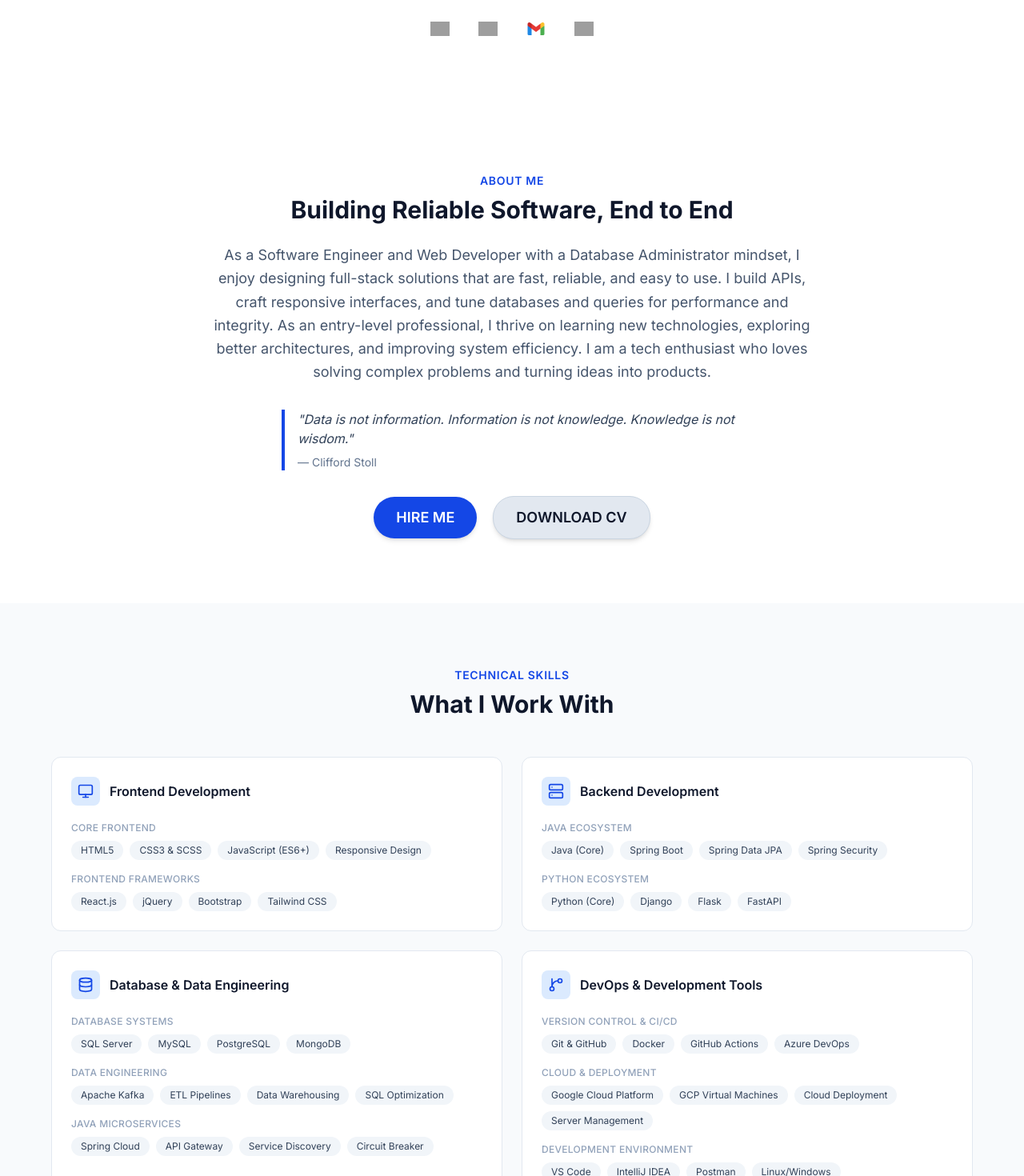
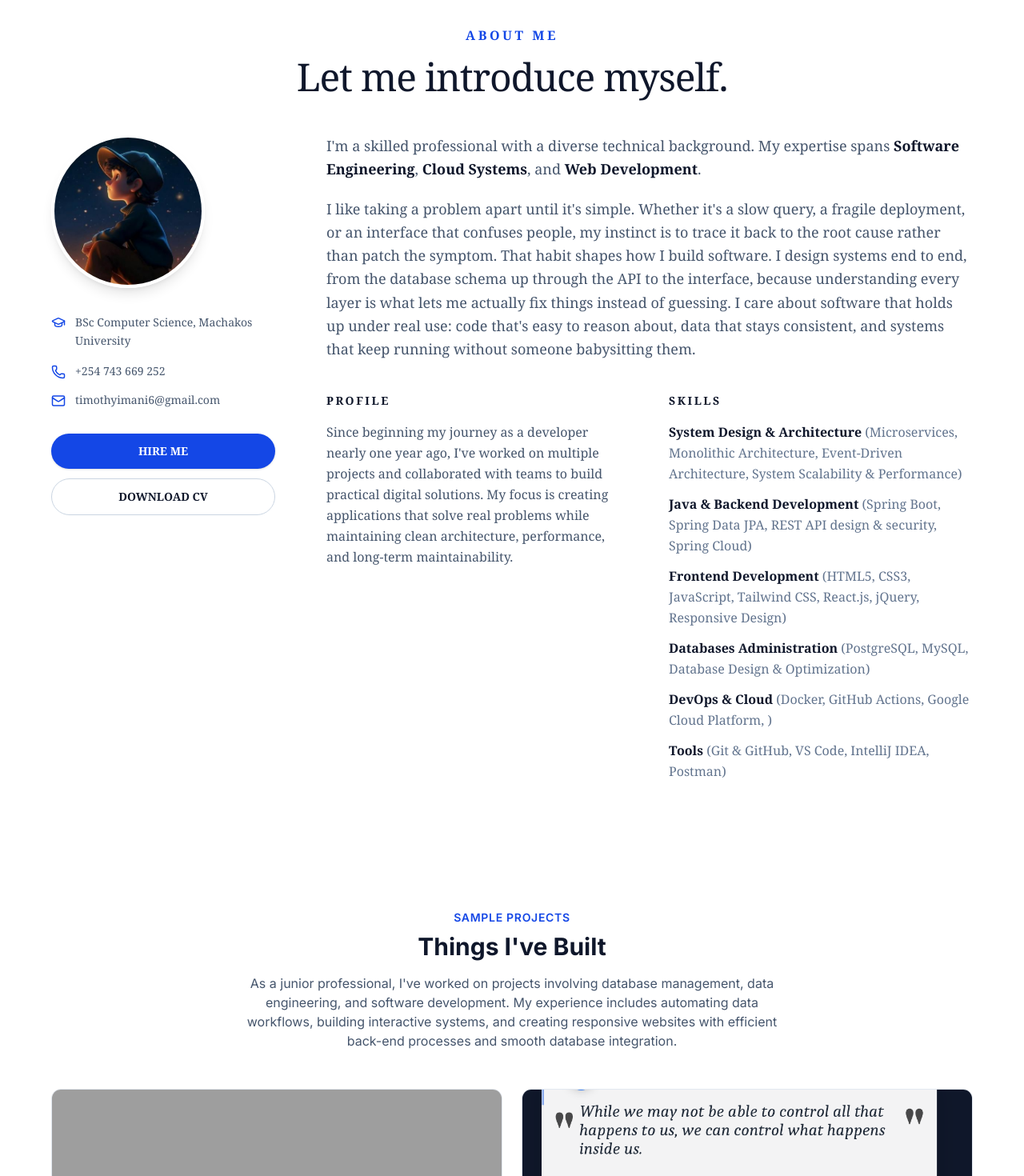
Before and after one commit to imani-prog/Timothy-Imani, a React (Vite) app: page / in a window 1280 px wide. Shown: the part 640-2110 px from the top of the page at 80% size. Built offline with nearby package versions, Linux system fonts and the light colour scheme; grey boxes are pictures that could not be loaded.

Commit message:
Updated skills data

```diff
--- a/src/App.jsx
+++ b/src/App.jsx
@@ -1,7 +1,6 @@
 import Navbar from './components/layout/Navbar'
 import Hero from './components/sections/Hero'
 import About from './components/sections/About'
-import Skills from './components/sections/Skills'
 import Projects from './components/sections/Projects'
 import Services from './components/sections/Services'
 import Contact from './components/sections/Contact'
@@ -13,7 +12,6 @@ function App() {
       <main>
         <Hero />
         <About />
-        <Skills />
         <Projects />
         <Services />
         <Contact />
--- a/src/components/sections/About.jsx
+++ b/src/components/sections/About.jsx
@@ -1,62 +1,133 @@
+import { Phone, Mail, GraduationCap } from 'lucide-react'
+import ProfileImage from '../../assets/Profile.png'
+import { skillGroups } from '../../data/skillsData'
 
 const CV_URL = 'https://drive.google.com/file/d/1B9xZ03vUnV6P8gXd1Mws1CT-PWRfkCa0/view?usp=drive_link'
 const WHATSAPP_URL = 'https://wa.me/254743669252'
 
 export default function About() {
   return (
-    <section
-      id="about"
-      className="py-20 px-5 sm:px-8 bg-white dark:bg-slate-900"
-    >
-      <div className="max-w-3xl mx-auto text-center">
-        <h2 className="text-sm font-semibold uppercase tracking-wider text-blue-700 dark:text-blue-400">
+    <section id="about" className="py-20 px-5 sm:px-8 bg-white dark:bg-slate-900 font-serif">
+      <div className="max-w-6xl mx-auto">
+        <div className="text-center mb-12">
+          <h2 className="font-semibold uppercase tracking-[0.22em] text-blue-700 dark:text-blue-400">
             About Me
           </h2>
-        <h3 className="mt-2 text-2xl sm:text-3xl font-bold text-slate-900 dark:text-white">
-          Building Reliable Software, End to End
+          <h3 className="mt-4 text-3xl sm:text-5xl font-light tracking-tight text-slate-900 dark:text-white">
+            Let me introduce myself.
           </h3>
+        </div>
 
-        <p className="mt-6 text-base sm:text-lg leading-relaxed text-slate-600 dark:text-slate-300">
-          As a Software Engineer and Web Developer with a Database
-          Administrator mindset, I enjoy designing full-stack solutions that
-          are fast, reliable, and easy to use. I build APIs, craft responsive
-          interfaces, and tune databases and queries for performance and
-          integrity. As an entry-level professional, I thrive on learning new
-          technologies, exploring better architectures, and improving system
-          efficiency. I am a tech enthusiast who loves solving complex
-          problems and turning ideas into products.
-        </p>
+        <div className="grid lg:grid-cols-[280px_1fr] gap-12 lg:gap-16 items-start">
+          <div className="flex flex-col items-center lg:items-start">
+            <img
+              src={ProfileImage}
+              alt="Timothy Imani"
+              className="w-40 h-40 sm:w-48 sm:h-48 rounded-full object-cover border-4 border-white dark:border-slate-800 shadow-lg"
+            />
 
-        <blockquote className="mt-8 border-l-4 border-blue-700 pl-4 text-left max-w-xl mx-auto">
-          <p className="italic text-slate-700 dark:text-slate-300">
-            "Data is not information. Information is not knowledge. Knowledge
-            is not wisdom."
-          </p>
-          <cite className="block mt-2 text-sm text-slate-500 dark:text-slate-400 not-italic">
-            — Clifford Stoll
-          </cite>
-        </blockquote>
+            <div className="mt-8 w-full space-y-4">
+              <div className="flex items-start gap-3">
+                <GraduationCap size={18} className="mt-0.5 text-blue-700 dark:text-blue-400 shrink-0" />
+                <span className="text-sm text-slate-600 dark:text-slate-300 leading-relaxed">
+                  BSc Computer Science, Machakos University
+                </span>
+              </div>
 
-         <div className="mt-8 flex flex-col sm:flex-row items-center justify-center gap-5">
+              <div className="flex items-start gap-3">
+                <Phone size={18} className="mt-0.5 text-blue-700 dark:text-blue-400 shrink-0" />
+                <a
+                  href="tel:+254743669252"
+                  className="text-sm text-slate-600 dark:text-slate-300 hover:text-blue-700 dark:hover:text-blue-400"
+                >
+                  +254 743 669 252
+                </a>
+              </div>
+
+              <div className="flex items-start gap-3">
+                <Mail size={18} className="mt-0.5 text-blue-700 dark:text-blue-400 shrink-0" />
+                <a
+                  href="mailto:timothyimani6@gmail.com"
+                  className="text-sm text-slate-600 dark:text-slate-300 hover:text-blue-700 dark:hover:text-blue-400 break-all"
+                >
+                  timothyimani6@gmail.com
+                </a>
+              </div>
+            </div>
+
+            <div className="mt-8 flex flex-col w-full gap-3">
               <a
                 href={WHATSAPP_URL}
                 target="_blank"
                 rel="noreferrer"
-            className="w-full sm:w-auto px-7 py-3 rounded-[26px] bg-blue-700 text-white text-lg font-semibold shadow-md hover:bg-blue-800 transition-all duration-200"
+                className="w-full text-center px-6 py-3 rounded-full bg-blue-700 text-white text-sm font-semibold shadow-sm hover:bg-blue-800 transition-all duration-200"
               >
                 HIRE ME
               </a>
-
               <a
                 href={CV_URL}
                 target="_blank"
                 rel="noreferrer"
-            className="w-full sm:w-auto px-7 py-3 rounded-[26px] border border-slate-300 bg-slate-200 text-slate-900 text-lg font-semibold shadow-md hover:bg-slate-300 transition-all duration-200"
+                className="w-full text-center px-6 py-3 rounded-full border border-slate-300 dark:border-slate-700 text-slate-900 dark:text-slate-100 text-sm font-semibold hover:bg-slate-100 dark:hover:bg-slate-800 transition-all duration-200"
               >
                 DOWNLOAD CV
               </a>
             </div>
           </div>
+
+          <div className="space-y-10">
+            <div className="space-y-5">
+              <p className="text-lg leading-relaxed text-slate-600 dark:text-slate-300">
+                I'm a skilled professional with a diverse technical background. My expertise spans
+                <span className="font-semibold text-slate-900 dark:text-white"> Software Engineering</span>,
+                <span className="font-semibold text-slate-900 dark:text-white"> Cloud Systems</span>, and
+                <span className="font-semibold text-slate-900 dark:text-white"> Web Development</span>.
+              </p>
+
+              <p className="text-lg leading-relaxed text-slate-600 dark:text-slate-300">
+                  I like taking a problem apart until it's simple. Whether it's a slow
+                  query, a fragile deployment, or an interface that confuses people, my
+                  instinct is to trace it back to the root cause rather than patch the
+                  symptom. That habit shapes how I build software. I design systems
+                  end to end, from the database schema up through the API to the
+                  interface, because understanding every layer is what lets me actually
+                  fix things instead of guessing. I care about software that holds up
+                  under real use: code that's easy to reason about, data that stays
+                  consistent, and systems that keep running without someone babysitting
+                  them.
+              </p>
+            </div>
+
+            <div className="grid md:grid-cols-2 gap-8 md:gap-12">
+              <div>
+                <h4 className="text-sm font-semibold uppercase tracking-[0.18em] text-slate-900 dark:text-white mb-4">
+                  Profile
+                </h4>
+                <p className="text-base leading-relaxed text-slate-600 dark:text-slate-300">
+                  Since beginning my journey as a developer nearly one year ago, I've worked on
+                  multiple projects and collaborated with teams to build practical digital solutions.
+                  My focus is creating applications that solve real problems while maintaining clean
+                  architecture, performance, and long-term maintainability.
+                </p>
+              </div>
+
+              <div>
+                <h4 className="text-sm font-semibold uppercase tracking-[0.18em] text-slate-900 dark:text-white mb-4">
+                  Skills
+                </h4>
+                <div className="space-y-3 text-base text-slate-600 dark:text-slate-300">
+                  {skillGroups.map((group) => (
+                    <div key={group.main} className="leading-relaxed">
+                      <span className="font-semibold text-slate-900 dark:text-white">{group.main}</span>
+                      <span className="text-slate-500 dark:text-slate-400"> ({group.related.join(', ')})</span>
+                    </div>
+                  ))}
+                </div>
+              </div>
+            </div>
+          </div>
+        </div>
+      </div>
     </section>
   )
 }
--- a/src/data/skillsData.js
+++ b/src/data/skillsData.js
@@ -1,66 +1,82 @@
-// Icon keys map to lucide-react components in Skills.jsx
+export const skillGroups = [
+
+   {
+    main: 'System Design & Architecture',
+    related: ['Microservices', 'Monolithic Architecture', 'Event-Driven Architecture', 'System Scalability & Performance'],
+  },
+
+  {
+    main: 'Java & Backend Development',
+    related: ['Spring Boot', 'Spring Data JPA', 'REST API design & security',  'Spring Cloud'],
+  },
+
+  {
+    main: 'Frontend Development',
+    related: ['HTML5', 'CSS3','JavaScript', 'Tailwind CSS','React.js','jQuery','Responsive Design'],
+  },
+  {
+    main: 'Databases Administration',
+    related: ['PostgreSQL', 'MySQL','Database Design & Optimization'],
+  },
+
+  {
+    main: 'DevOps & Cloud',
+    related: ['Docker', 'GitHub Actions', 'Google Cloud Platform', ''],
+  },
+  {
+    main: 'Tools',
+    related: ['Git & GitHub', 'VS Code', 'IntelliJ IDEA', 'Postman'],
+  },
+]
+
 export const skillCategories = [
   {
-    title: 'Frontend Development',
+    title: 'Frontend',
     icon: 'Monitor',
     groups: [
       {
-        heading: 'Core Frontend',
-        items: ['HTML5', 'CSS3 & SCSS', 'JavaScript (ES6+)', 'Responsive Design'],
+        heading: 'Core stack',
+        items: ['HTML5', 'CSS3', 'JavaScript', 'React.js'],
       },
       {
-        heading: 'Frontend Frameworks',
-        items: ['React.js', 'jQuery', 'Bootstrap', 'Tailwind CSS'],
+        heading: 'Styling',
+        items: ['Tailwind CSS', 'Bootstrap', 'Responsive Design'],
       },
     ],
   },
   {
-    title: 'Backend Development',
+    title: 'Backend',
     icon: 'Server',
     groups: [
+
       {
-        heading: 'Java Ecosystem',
-        items: ['Java (Core)', 'Spring Boot', 'Spring Data JPA', 'Spring Security'],
-      },
-      {
-        heading: 'Python Ecosystem',
-        items: ['Python (Core)', 'Django', 'Flask', 'FastAPI'],
+        heading: 'Frameworks',
+        items: ['Spring Boot', 'Django', 'Flask', 'FastAPI'],
       },
     ],
   },
   {
-    title: 'Database & Data Engineering',
+    title: 'Data & Storage',
     icon: 'Database',
     groups: [
       {
-        heading: 'Database Systems',
-        items: ['SQL Server', 'MySQL', 'PostgreSQL', 'MongoDB'],
+        heading: 'Databases',
+        items: ['PostgreSQL', 'MySQL', 'SQL Server', 'MongoDB'],
       },
-      {
-        heading: 'Data Engineering',
-        items: ['Apache Kafka', 'ETL Pipelines', 'Data Warehousing', 'SQL Optimization'],
-      },
-      {
-        heading: 'Java Microservices',
-        items: ['Spring Cloud', 'API Gateway', 'Service Discovery', 'Circuit Breaker'],
-      },
+
     ],
   },
   {
-    title: 'DevOps & Development Tools',
+    title: 'DevOps',
     icon: 'GitBranch',
     groups: [
       {
-        heading: 'Version Control & CI/CD',
-        items: ['Git & GitHub', 'Docker', 'GitHub Actions', 'Azure DevOps'],
+        heading: 'Delivery',
+        items: ['Docker', 'GitHub Actions', 'GCP', ''],
       },
       {
-        heading: 'Cloud & Deployment',
-        items: ['Google Cloud Platform', 'GCP Virtual Machines', 'Cloud Deployment', 'Server Management'],
-      },
-      {
-        heading: 'Development Environment',
-        items: ['VS Code', 'IntelliJ IDEA', 'Postman', 'Linux/Windows'],
+        heading: 'Workflow',
+        items: ['Git', 'GitHub', 'VS Code', 'Postman'],
       },
     ],
   },
```
Also changed, not shown: src/components/sections/Hero.jsx (+5 -5 lines). Lines whose indentation alone changed are shown as unchanged.
